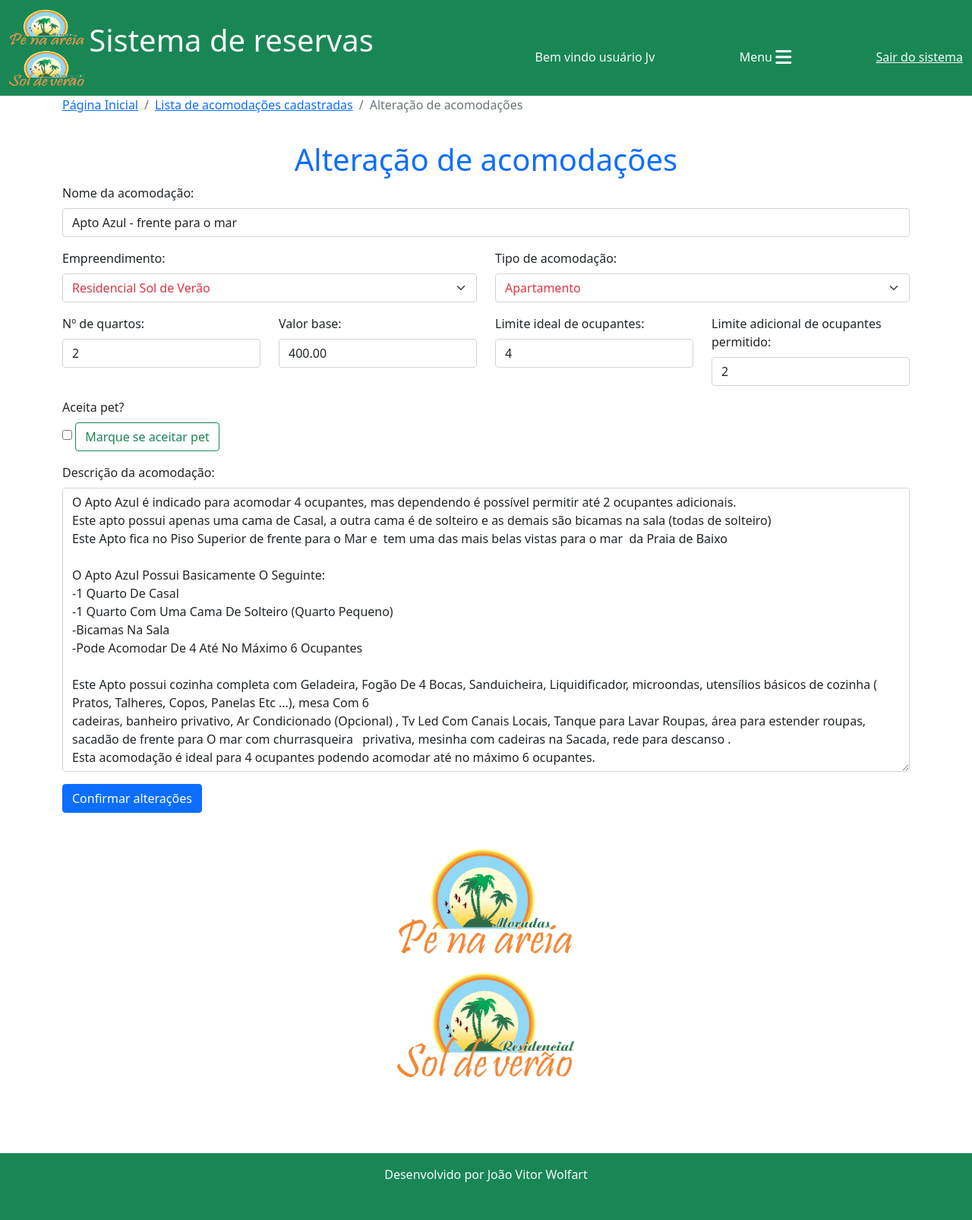
After one commit to JVwolfart/RESERVAS, a Django app: page /reservas/alterar_acomodacao/1 in a window 1280 px wide. The commit adds this page. Shown: the whole page at 76% size. Run offline with Django 4.2, Linux system fonts and the light colour scheme; a user stored in the database is signed in; data comes from the database, SQL or seed files in the repository; both versions use the stored data as it was after the commit; some libraries are stand-ins or nearby versions.

Commit message:
Jv 17:00 24/07

```diff
--- a/accounts/urls.py
+++ b/accounts/urls.py
@@ -5,5 +5,5 @@ urlpatterns = [
     path('', views.login, name='login'),
     path('cadastro/', views.cadastro, name='cadastro'),
     path('logout/', views.logout, name='logout'),
-
+    path('lista_usuarios/', views.lista_usuarios, name='lista_usuarios'),
 ]
--- a/reservas/models.py
+++ b/reservas/models.py
@@ -32,7 +32,7 @@ class Observacao(models.Model):
         return f"{self.identificacao}"
 
 class Acomodacao(models.Model):
-    nome = models.CharField(max_length=30)
+    nome = models.CharField(max_length=50)
     empreendimento = models.ForeignKey(Empreendimento, on_delete=models.DO_NOTHING)
     tipo = models.CharField(max_length=15)
     quartos = models.IntegerField(blank=True, null=True)
--- /dev/null
+++ b/reservas/templates/form_alterar_acomodacao.html
@@ -0,0 +1,132 @@
+{% extends 'base.html'%}
+{% load static %}
+
+{% block 'titulo'%}
+Alteração de acomodações
+{% endblock%}
+
+
+
+{% block 'conteudo'%}
+<nav aria-label="breadcrumb">
+  <ol class="breadcrumb">
+    <li class="breadcrumb-item"><a href="{% url 'home'%}">Página Inicial</a></li>
+    <li class="breadcrumb-item"><a href="{% url 'lista_acomodacoes'%}">Lista de acomodações cadastradas</a></li>
+    <li class="breadcrumb-item active" aria-current="page">Alteração de acomodações</li>
+  </ol>
+</nav>
+<h1 style="padding-top: 20px;" class="text-center text-primary">Alteração de acomodações</h1>
+{% include 'parciais/_messages.html'%}
+
+<div class="col-12">
+
+    <form method="post" action="" enctype="multipart/form-data">
+      {% csrf_token %}
+      <div class="mb-3">
+        <label class="form-label">Nome da acomodação: </label>
+        <input type="text" class="form-control" name="nome" placeholder="Nome da acomodação" value="{{acomodacao.nome}}" maxlength="50">
+      </div>
+
+      <div class="row">
+        <div class="col-sm-6">
+          <div class="mb-3">
+            <label class="form-label">Empreendimento: </label>
+            <select class="form-select text-danger" name="empreendimento">
+              {% for e in empreendimentos %}
+              {% if e.nome == acomodacao.empreendimento.nome %}
+              <option value="{{acomodacao.empreendimento.id}}" selected>{{acomodacao.empreendimento.nome}}</option>
+              {% else %}
+              <option value="{{e.id}}">{{e.nome}}</option>
+              {% endif %}
+              {% endfor %}
+            </select>
+          </div>
+        </div>
+
+        <div class="col-sm-6">
+          <div class="mb-3">
+            <label class="form-label">Tipo de acomodação: </label>
+            <select class="form-select text-danger" name="tipo">
+              {% for t in tipos %}
+              {% if acomodacao.tipo == t %}
+              <option value="{{t}}" selected class="text-danger">{{t}}</option>
+              {% else %}
+              <option value="{{t}}" class="text-danger">{{t}}</option>
+              {% endif %}
+              {% endfor %}
+            </select>
+          </div>
+        </div>
+      </div>
+
+
+      <div class="row">
+        <div class="col-lg-3 col-sm-6">
+          <div class="mb-3">
+            <label class="form-label">Nº de quartos: </label>
+            <input type="number" class="form-control" name="quartos" placeholder="Nº de quartos" value="{{acomodacao.quartos}}">
+          </div>
+        </div>
+        <div class="col-lg-3 col-sm-6">
+          <div class="mb-3">
+            <label class="form-label">Valor base: </label>
+            <input type="number" class="form-control" name="valor_base" placeholder="Valor base" value="{{valor}}" min="0" step="0.01">
+          </div>
+        </div>
+        <div class="col-lg-3 col-sm-6">
+          <div class="mb-3">
+            <label class="form-label">Limite ideal de ocupantes: </label>
+            <input type="number" class="form-control" name="limite_ideal" placeholder="Limite ideal de ocupantes" value="{{acomodacao.limite_ideal}}">
+          </div>
+        </div>
+        <div class="col-lg-3 col-sm-6">
+          <div class="mb-3">
+            <label class="form-label">Limite adicional de ocupantes permitido: </label>
+            <input type="number" class="form-control" name="limite_adicional" placeholder="Limite adicional de ocupantes permitido" value="{{acomodacao.limite_adicional}}">
+          </div>
+        </div>
+      </div>
+
+
+
+
+
+
+
+
+
+      <div class="mb-3">
+        <label for="" class="form-label">Aceita pet?</label>
+        <div class="">
+          {% if acomodacao.aceita_pet %}
+          <input type="checkbox" class="" id="pet" name="pet" value="pet" checked>
+          {% else %}
+          <input type="checkbox" class="" id="pet" name="pet" value="pet">
+          {% endif %}
+          <label class="btn btn-outline-success" for="pet">Marque se aceitar pet</label>
+        </div>
+      </div>
+
+      <div class="mb-3">
+        <label class="form-label">Descrição da acomodação: </label>
+        <textarea name="descricao" id="descricao" cols="30" rows="15" class="form-control">{{acomodacao.descricao}}</textarea>
+      </div>
+
+      <button type="submit" class="btn btn-primary">Confirmar alterações</button>
+    </form>
+
+    <div class="row">
+        <div style="height: 400px; text-align: center;">
+          <img src="{% static 'img/logo1.png'%}" alt="" class="image-fluid mt-5" style="height: 300px; margin: 0 auto;">
+        </div>
+    </div>
+</div>
+
+<div class="row">
+</div>
+
+<script type="text/javascript">
+
+</script>
+
+{% endblock %}
--- a/reservas/urls.py
+++ b/reservas/urls.py
@@ -26,4 +26,7 @@ urlpatterns = [
     path('eliminar_contrato/<int:id>', views.eliminar_contrato, name="eliminar_contrato"),
     path('lista_alterar_orcamento/', views.lista_alterar_orcamento, name="lista_alterar_orcamento"),
     path('alterar_orcamento/<int:id>', views.alterar_orcamento, name="alterar_orcamento"),
+    path('lista_acomodacoes/', views.lista_acomodacoes, name="lista_acomodacoes"),
+    path('cadastrar_acomodacao/', views.cadastrar_acomodacao, name="cadastrar_acomodacao"),
+    path('alterar_acomodacao/<int:id>', views.alterar_acomodacao, name="alterar_acomodacao"),
 ]
--- a/reservas/views.py
+++ b/reservas/views.py
@@ -5,6 +5,7 @@ from .models import Cliente, Empreendimento, DadosCliente, Acomodacao, Periodo,
 from django.db.models import Q
 from django.core.paginator import Paginator
 from datetime import datetime, timedelta
+from django.contrib.auth.models import User
 #from reservas.utils.gera_pdf_orcamento import gera_pdf_orcamento
 
 import io
@@ -1721,3 +1722,67 @@ def alterar_orcamento(request, id):
         obs_orcamento.save()
         messages.add_message(request, messages.SUCCESS, "Orçamento alterado com sucesso. Você já pode gerar o novo PDF do orçamento")
         return redirect("lista_gera_pdf_orcamento")
+
+@login_required(login_url="login")
+def lista_acomodacoes(request):
+    acomodacoes = Acomodacao.objects.all().order_by("-id")
+    return render(request, "lista_acomodacoes.html", {"acomodacoes": acomodacoes})
+
+@login_required(login_url="login")
+def cadastrar_acomodacao(request):
+    empreendimentos = Empreendimento.objects.all()
+    if request.method != "POST":
+        return render(request, "form_acomodacao.html", {"empreendimentos": empreendimentos})
+    else:
+        nome = request.POST.get("nome")
+        empreendimento = Empreendimento.objects.get(id=int(request.POST.get("empreendimento")))
+        tipo = request.POST.get("tipo")
+        quartos = int(request.POST.get("quartos"))
+        valor_base = float(request.POST.get("valor_base"))
+        limite_ideal = int(request.POST.get("limite_ideal"))
+        limite_adicional = int(request.POST.get("limite_adicional"))
+        pet = bool(request.POST.get("pet"))
+        descricao = request.POST.get("descricao")
+        if not nome or not empreendimento or not tipo or not descricao:
+            messages.add_message(request, messages.ERROR, "Nenhum campo pode ficar vazio. Por favor verifique")
+            return render(request, "form_acomodacao.html", {"empreendimentos": empreendimentos})
+        else:
+            acomodacao = Acomodacao(nome=nome, empreendimento=empreendimento, tipo=tipo, quartos=quartos, valor_base=valor_base, limite_ideal=limite_ideal, limite_adicional=limite_adicional, aceita_pet=pet, descricao=descricao)
+            acomodacao.save()
+            messages.add_message(request, messages.SUCCESS, f"Acomodação {acomodacao} cadastrada com sucesso")
+            return redirect("lista_acomodacoes")
+
+@login_required(login_url="login")
+def alterar_acomodacao(request, id):
+    acomodacao = Acomodacao.objects.get(id=id)
+    empreendimentos = Empreendimento.objects.all()
+    valor = str(acomodacao.valor_base)
+    tipos = ["Apartamento", "Kitnet Simples", "Kitnet Casal", "Kit com sacada", "Sobrado", "Casa", "Flat", "Combo"]
+    if request.method != "POST":
+        return render(request, "form_alterar_acomodacao.html", {"acomodacao": acomodacao, "empreendimentos": empreendimentos, "tipos": tipos, "valor": valor})
+    else:
+        nome = request.POST.get("nome")
+        empreendimento = Empreendimento.objects.get(id=int(request.POST.get("empreendimento")))
+        tipo = request.POST.get("tipo")
+        quartos = int(request.POST.get("quartos"))
+        valor_base = float(request.POST.get("valor_base"))
+        limite_ideal = int(request.POST.get("limite_ideal"))
+        limite_adicional = int(request.POST.get("limite_adicional"))
+        pet = bool(request.POST.get("pet"))
+        descricao = request.POST.get("descricao")
+        if not nome or not empreendimento or not tipo or not descricao:
+            messages.add_message(request, messages.ERROR, "Nenhum campo pode ficar vazio. Por favor verifique")
+            return render(request, "form_alterar_acomodacao.html", {"acomodacao": acomodacao, "empreendimentos": empreendimentos, "tipos": tipos, "valor": valor})
+        else:
+            acomodacao.nome = nome
+            acomodacao.empreendimento = empreendimento
+            acomodacao.tipo = tipo
+            acomodacao.quartos = quartos
+            acomodacao.valor_base = valor_base
+            acomodacao.limite_ideal = limite_ideal
+            acomodacao.limite_adicional = limite_adicional
+            acomodacao.aceita_pet = pet
+            acomodacao.descricao = descricao
+            acomodacao.save()
+            messages.add_message(request, messages.SUCCESS, f"Acomodação {acomodacao} alterada com sucesso")
+            return redirect("lista_acomodacoes")
--- a/templates/base.html
+++ b/templates/base.html
@@ -115,6 +115,8 @@
                 <div class="accordion-body">
                   <ul class="">
                     <a href="{% url 'lista_empreendimentos'%}" class="list-group-item list-group-item-action my-3">Empreendimentos</a>
+                    <a href="{% url 'lista_usuarios'%}" class="list-group-item list-group-item-action my-3">Usuários</a>
+                    <a href="{% url 'lista_acomodacoes'%}" class="list-group-item list-group-item-action my-3">Acomodações</a>
                   </ul>
                 </div>
               </div>
```
Also changed, not shown: accounts/templates/cadastro.html (+7 -0 lines), accounts/templates/lista_usuarios.html (added, +65 -0 lines), accounts/views.py (+7 -5 lines), reservas/templates/form_acomodacao.html (added, +127 -0 lines), reservas/templates/lista_acomodacoes.html (added, +67 -0 lines), db.sqlite3, reservas/migrations/0022_alter_acomodacao_nome.py (added).
